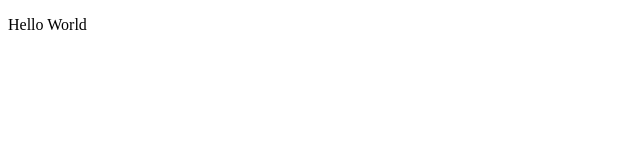
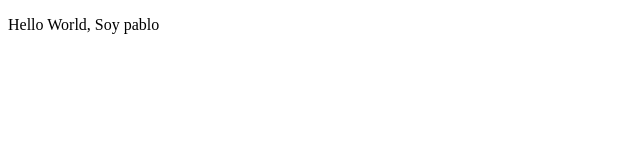
Before and after one commit to PabloValdazoDEV/QHN-Cliente, a React (Vite) app: page / in a window 1280 px wide. Shown: the top 160 px of the page, without its empty margins (0-640 px from the left). Built offline with nearby package versions, Linux system fonts and the light colour scheme.

Commit message:
Fead: Pablo

```diff
--- a/src/App.jsx
+++ b/src/App.jsx
@@ -3,7 +3,7 @@ function App() {
   return (
     <>
       <p className="read-the-docs">
-        Hello World
+        Hello World, Soy pablo
       </p>
     </>
   )
```
